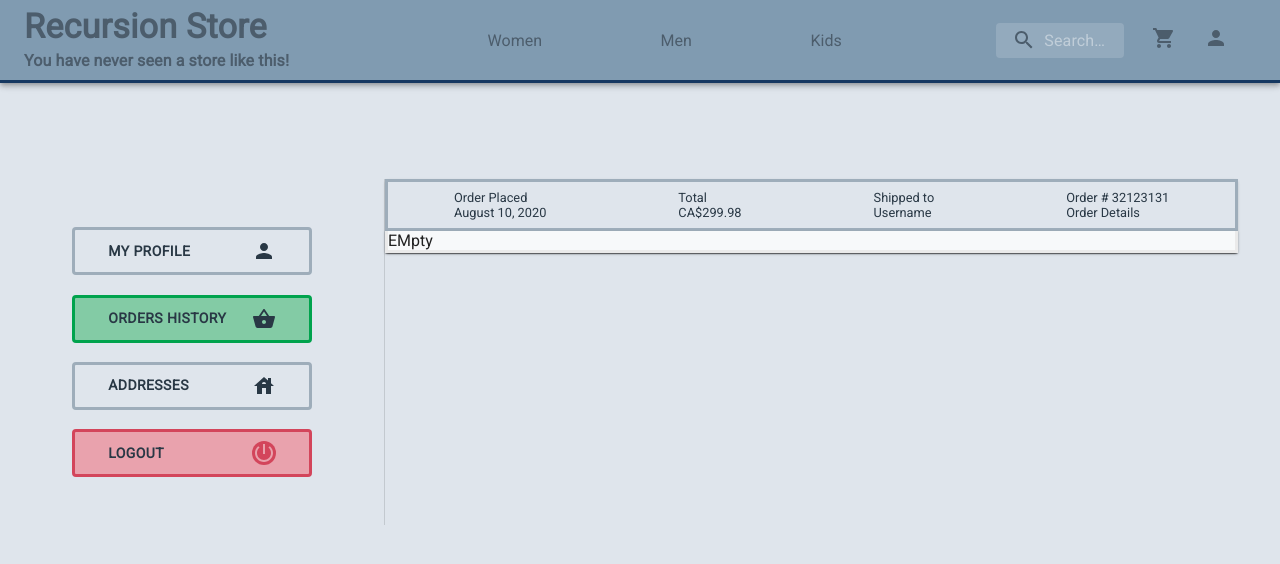
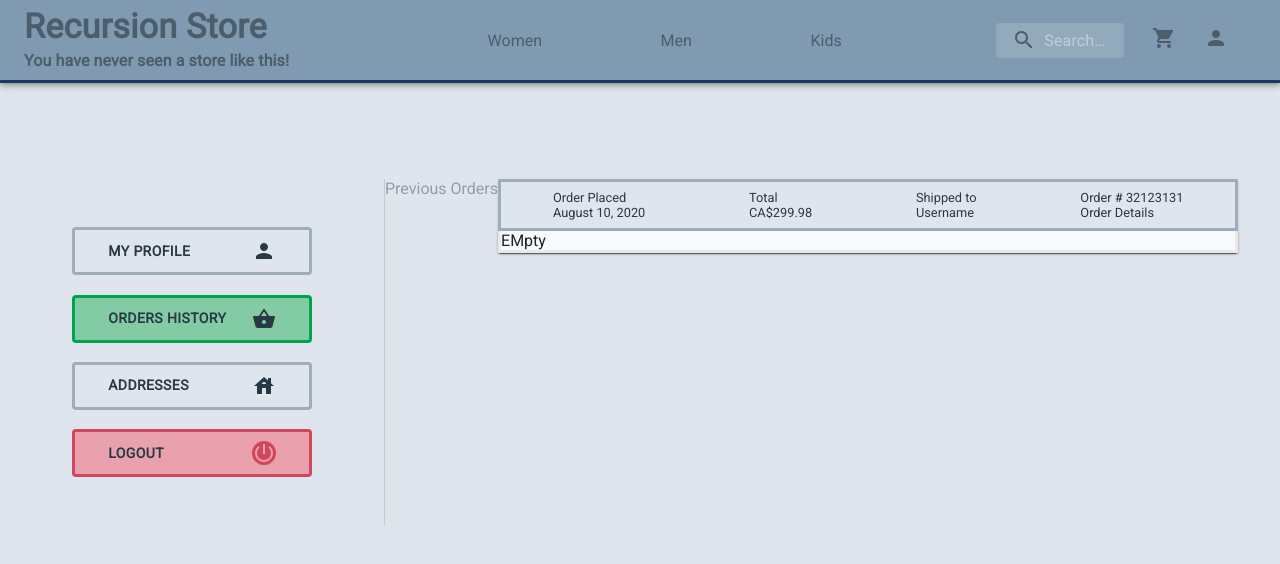
Before and after one commit to tiago-web/Recursion-Store, a React (Create React App) app in the folder web/: page /user/ordershistory in a window 1280 px wide. Shown: the top 564 px of the page. Built offline with nearby package versions, Linux system fonts and the light colour scheme.

Commit message:
create PreviousOrders component and update OrdersHistory page

```diff
--- a/web/src/components/PreviousOrderCard/index.tsx
+++ b/web/src/components/PreviousOrderCard/index.tsx
@@ -46,56 +46,11 @@ export type TPreviousOrder = {
   createdAt: string;
 };
 
-const previousOrder: TPreviousOrder = {
-  _id: 32123131,
-  userId: {
-    _id: 'asiduh13287d32j9',
-    firstName: 'Sergio',
-    lastName: 'Sanchez',
-    email: 'sergio@sanchez.com',
-    phone: '987 654 3214',
-  },
-  total: 321.15,
-  subTotal: 299.98,
-  shippingPrice: 4.35,
-  status: 'In-Process',
-  delivered: false,
-  products: [
-    {
-      productId: 'as8dh3398jd98en2938',
-      productPrice: 12.59,
-      items: [
-        {
-          color: 'Blue',
-          sizeTag: 'M',
-          quantity: 2,
-        },
-        {
-          color: 'Gray',
-          sizeTag: 'L',
-          quantity: 3,
-        },
-      ],
-    },
-  ],
-  shippingAddress: {
-    address: '123 Ellesmere Rd',
-    country: 'Canada',
-    state: 'Ontario',
-    city: 'Toronto',
-    postalCode: 'M1D 5G6',
-  },
-  billingAddress: {
-    address: '123 Ellesmere Rd',
-    country: 'Canada',
-    state: 'Ontario',
-    city: 'Toronto',
-    postalCode: 'M1D 5G6',
-  },
-  createdAt: 'August 10, 2020',
+type previousOrderCardProps = {
+  order: TPreviousOrder;
 };
 
-const PreviousOrderCard: React.FC = () => {
+const PreviousOrderCard: React.FC<previousOrderCardProps> = ({ order }) => {
   const [userDetailTooltipOpen, setuserDetailTooltipOpen] = useState(false);
 
   const handleClickOpen = useCallback(() => {
--- /dev/null
+++ b/web/src/components/PreviousOrders/index.tsx
@@ -0,0 +1,66 @@
+import React from 'react';
+import PreviousOrderCard, { TPreviousOrder } from '../PreviousOrderCard';
+
+const previousOrders: TPreviousOrder[] = [
+  {
+    _id: 32123131,
+    userId: {
+      _id: 'asiduh13287d32j9',
+      firstName: 'Sergio',
+      lastName: 'Sanchez',
+      email: 'sergio@sanchez.com',
+      phone: '987 654 3214',
+    },
+    total: 321.15,
+    subTotal: 299.98,
+    shippingPrice: 4.35,
+    status: 'In-Process',
+    delivered: false,
+    products: [
+      {
+        productId: 'as8dh3398jd98en2938',
+        productPrice: 12.59,
+        items: [
+          {
+            color: 'Blue',
+            sizeTag: 'M',
+            quantity: 2,
+          },
+          {
+            color: 'Gray',
+            sizeTag: 'L',
+            quantity: 3,
+          },
+        ],
+      },
+    ],
+    shippingAddress: {
+      address: '123 Ellesmere Rd',
+      country: 'Canada',
+      state: 'Ontario',
+      city: 'Toronto',
+      postalCode: 'M1D 5G6',
+    },
+    billingAddress: {
+      address: '123 Ellesmere Rd',
+      country: 'Canada',
+      state: 'Ontario',
+      city: 'Toronto',
+      postalCode: 'M1D 5G6',
+    },
+    createdAt: 'August 10, 2020',
+  },
+];
+
+const PreviousOrders: React.FC = () => {
+  return (
+    <>
+      <div>Previous Orders</div>
+      {previousOrders.map(order => (
+        <PreviousOrderCard key={order._id} order={order} />
+      ))}
+    </>
+  );
+};
+
+export default PreviousOrders;
--- a/web/src/pages/User/OrdersHistory/index.tsx
+++ b/web/src/pages/User/OrdersHistory/index.tsx
@@ -1,11 +1,11 @@
 import React from 'react';
 import UserLayout from '../../../components/UserLayout';
-import PreviousOrderCard from '../../../components/PreviousOrderCard';
+import PreviousOrders from '../../../components/PreviousOrders';
 
 const MyAccount: React.FC = () => {
   return (
     <UserLayout ordersHistoryActive>
-      <PreviousOrderCard />
+      <PreviousOrders />
     </UserLayout>
   );
 };
```
Also changed, not shown: web/.eslintrc.json.
